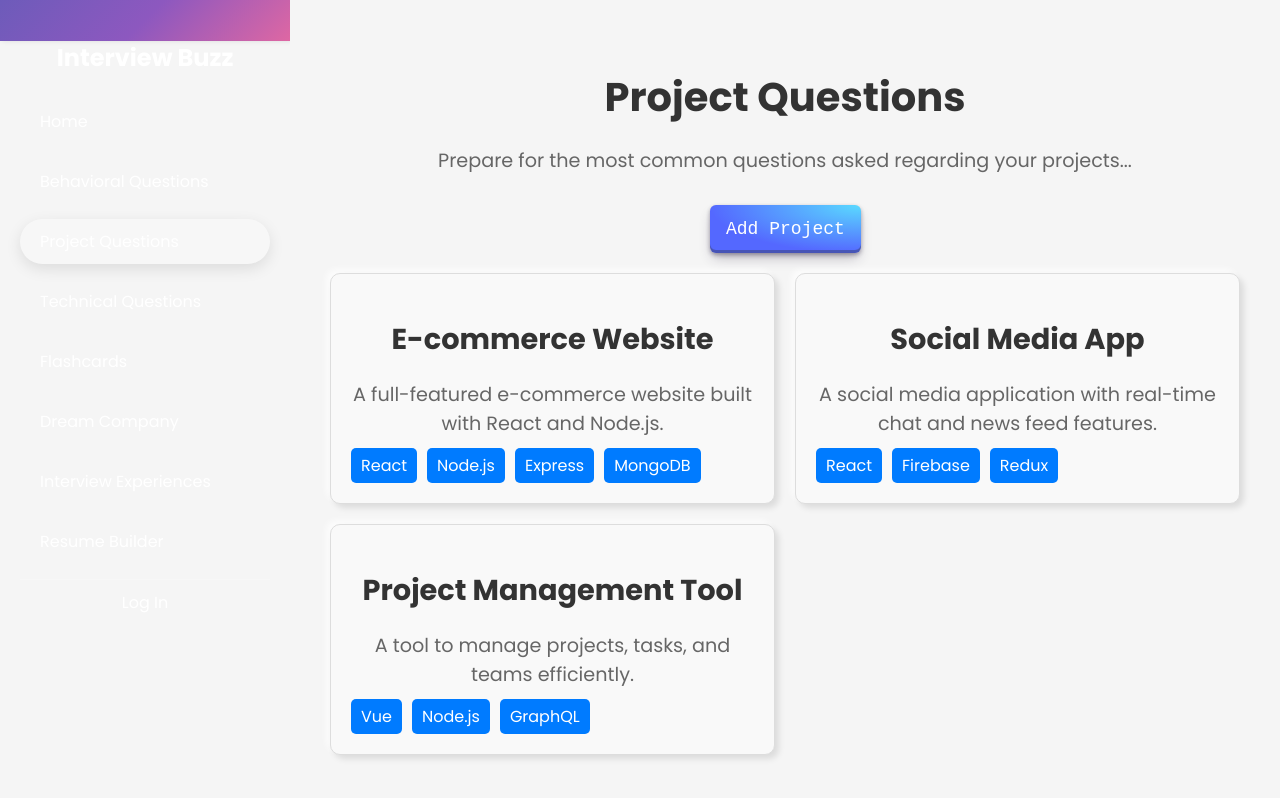
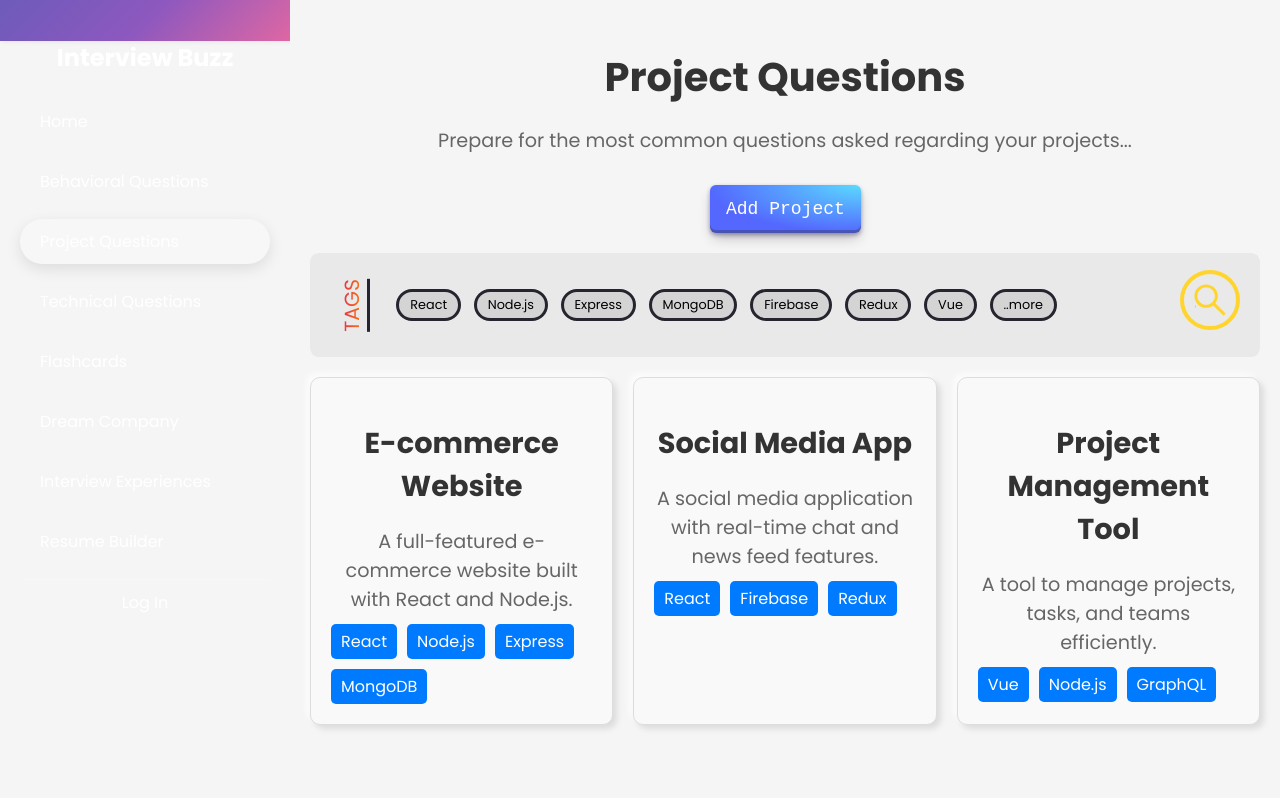
Before and after one commit to BhaskarAcharjee/InterviewBuzz, a React (Create React App) app in the folder frontend/: page /projects in a window 1280 px wide. Built offline with nearby package versions, Linux system fonts and the light colour scheme; no server answers.

Commit message:
Tag Searchbar added

```diff
--- a/frontend/src/App.css
+++ b/frontend/src/App.css
@@ -16,7 +16,7 @@ html {
 
 .main-content {
   flex-grow: 1;
-  padding: 20px;
+  /* padding: 20px; */
   background-color: #f5f5f5;
   overflow-y: auto;
 }
@@ -97,11 +97,6 @@ html {
   transform: translateY(2px);
 }
 
-/* extra */
-.gradient-button{
-  margin-bottom: 20px;
-}
-
 /* <!-- HTML !-->
 <button class="design-button" role="button">Button 19</button> */
 
--- /dev/null
+++ b/frontend/src/components/TagSearchBar/TagSearchBar.css
@@ -0,0 +1,182 @@
+.container {
+  /* margin: 2em 6em; */
+  margin-bottom: 20px;
+  /* padding: 3em; */
+  padding-left: 1em;
+  display: flex;
+  /* width: 100%; */
+  justify-content: space-between;
+  align-items: center;
+  font-size: 1.6rem;
+  /* color: #a1a1af; */
+  /* border: 1px solid #28242f; */
+  border-radius: 0.35em;
+  background-color: #e9e9e9;
+  /* background-image: url("https://css-tricks.com/wp-content/themes/CSS-Tricks-17/images/featured-comment.svg"); */
+  background-repeat: no-repeat;
+  background-size: contain;
+  background-position: 70% 50%;
+  /* box-shadow: 0 10px 60px #070509; */
+}
+
+.tags {
+  margin: 0;
+  display: flex;
+  justify-content: center;
+  align-items: center;
+}
+
+.tags-text {
+  display: flex;
+  align-items: center;
+}
+
+.tags span {
+  margin-right: 1em;
+  /* padding: 1em; */
+  text-transform: uppercase;
+  transform: rotate(180deg);
+  writing-mode: vertical-rl;
+  border-left: 3px solid #28242f;
+  background: linear-gradient(to right, #ff8a00, #da1b60);
+  -webkit-background-clip: text;
+  -webkit-text-fill-color: transparent;
+  font-size: 0.8em;
+}
+
+.tags a:last-child {
+  margin-left: 0.5em;
+}
+
+.tags a.tag {
+  display: block;
+  padding: 0.3em 0.85em;
+  margin: 0.5em;
+  /* text-transform: uppercase; */
+  border: 3px solid #28242f;
+  border-radius: 2em;
+  transition: transform 0.2s;
+  transition-timing-function: cubic-bezier(0.45, -0.85, 0.55, -0.45);
+  color: black;
+  text-decoration: none;
+  font-size: 0.5em;
+  background-color: #d4d4d4;
+}
+
+.tags a.tag:hover {
+  transform: scale(1.2);
+  background: linear-gradient(to right, #ff8a00, #da1b60);
+  -webkit-background-clip: text;
+  -webkit-text-fill-color: transparent;
+}
+
+.label {
+  position: relative;
+  white-space: nowrap;
+  display: flex;
+  width: 48px;
+  height: 48px;
+  align-items: center;
+  justify-content: flex-end;
+  border: 3px solid transparent;
+  border-radius: 2em;
+  background-color: #17141d;
+  background-image: radial-gradient(circle at 50%, #ff8a00, #da1b60);
+  transition: all 250ms ease-in-out;
+}
+
+.label::before {
+  position: absolute;
+  right: 0;
+  bottom: -20px;
+  z-index: 0;
+  transform: rotate(-35deg);
+  width: 4px;
+  height: 25px;
+  content: "";
+  border-radius: 2px;
+  background-image: linear-gradient(to top, #ff8a00, #da1b60);
+  transition: all 250ms ease-in-out;
+}
+
+.tag_search {
+  position: relative;
+  z-index: 1;
+  display: block;
+  padding-left: 1.75em;
+  width: 42px;
+  height: 42px;
+  font-size: 1.6rem;
+  border: 0;
+  border-radius: inherit;
+  background-color: #17141d;
+  color: white;
+  transition: width 250ms ease-in-out;
+}
+
+.label:hover {
+  width: 20%;
+}
+
+.label:hover::before {
+  height: 30px;
+  transform: rotate(-90deg) translate(28px, 15px);
+}
+
+.tag_search:focus {
+  outline: none;
+}
+
+@media (max-width: 991px) {
+  .container {
+    background-image: none;
+  }
+
+  .label {
+    pointer-events: none;
+    visibility: hidden;
+    opacity: 0;
+  }
+}
+
+/* Search bar */
+.box {
+  position: relative;
+  margin-right:20px;
+}
+
+.input {
+  padding: 10px 40px 10px 10px; /* Adjust padding to accommodate the icon */
+  width: 60px;
+  height: 60px;
+  background: none;
+  border: 4px solid #ffd52d;
+  border-radius: 50px;
+  box-sizing: border-box;
+  font-family: Comic Sans MS;
+  font-size: 26px;
+  color: #ffd52d;
+  outline: none;
+  transition: 0.5s;
+}
+
+.input:focus {
+  width: 350px;
+  background: #3b3640;
+  border-radius: 10px;
+}
+
+.search-icon {
+  position: absolute;
+  top: 45%;
+  right: -10px;
+  transform: translate(-50%, -50%);
+  font-size: 40px;
+  color: #ffd52d;
+  transition: 0.2s;
+}
+
+.box:hover .search-icon {
+  opacity: 0;
+  z-index: -1;
+}
--- /dev/null
+++ b/frontend/src/components/TagSearchBar/TagSearchBar.jsx
@@ -0,0 +1,44 @@
+import React from "react";
+import { AiOutlineSearch } from "react-icons/ai";
+import "./TagSearchBar.css";
+
+const TagSearchBar = ({ tags, onTagSelect, hasMoreTags }) => {
+  return (
+    <div className="container">
+      <div className="tags">
+        <p className="tags-text">
+          <span>Tags</span>
+          {tags.map((tag, index) => (
+            <a
+              href="#"
+              key={index}
+              className="tag"
+              onClick={() => onTagSelect(tag)}
+            >
+              {tag}
+            </a>
+          ))}
+          {hasMoreTags && (
+            <a href="#" className="tag" onClick={() => onTagSelect("All")}>
+              ..more
+            </a>
+          )}
+        </p>
+      </div>
+      <div className="box">
+        <form name="search">
+          <input
+            type="text"
+            className="input"
+            name="txt"
+            placeholder="Search..."
+            autoComplete="off"
+          />
+          <AiOutlineSearch className="search-icon" />
+        </form>
+      </div>
+    </div>
+  );
+};
+
+export default TagSearchBar;
--- a/frontend/src/pages/BehavioralQuestions/BehavioralQuestions.css
+++ b/frontend/src/pages/BehavioralQuestions/BehavioralQuestions.css
@@ -21,6 +21,10 @@
   display: flex;
   justify-content: space-between;
   align-items: center;
+  margin-bottom: 20px;
+}
+
+.add-button-container{
   margin-bottom: 20px;
 }
 
--- a/frontend/src/pages/DreamCompany/DreamCompanyList.jsx
+++ b/frontend/src/pages/DreamCompany/DreamCompanyList.jsx
@@ -52,10 +52,12 @@ const DreamCompanyList = () => {
       <div className="behavioral-questions-container">
         <h1>Dream Companies</h1>
         <p>The goal of your interview preparation...</p>
+        <div className="add-button-container">
+          <button className="gradient-button" onClick={handleCreateNewClick}>
+            Add Company
+          </button>
+        </div>
 
-        <button className="gradient-button" onClick={handleCreateNewClick}>
-          Add Company
-        </button>
         {!isLoading ? (
           <div className="dream-company-list question-list grid">
             {renderDreamCompanies.length === 0 ? (
--- a/frontend/src/pages/Flashcards/Flashcards.jsx
+++ b/frontend/src/pages/Flashcards/Flashcards.jsx
@@ -65,7 +65,10 @@ const Flashcards = () => {
       <p className="flashcards-description">
         To help prepare for conceptual questions...
       </p>
-      <button className="gradient-button">Add Flashcard</button>
+      <div className="add-button-container">
+        <button className="gradient-button">Add Flashcard</button>
+      </div>
+
       <TabSwitch
         options={options}
         activeOption={activeTab}
--- a/frontend/src/pages/InterviewExperiences/InterviewExperiences.jsx
+++ b/frontend/src/pages/InterviewExperiences/InterviewExperiences.jsx
@@ -9,7 +9,10 @@ const InterviewExperiences = () => {
       <p className="interview-experiences-description">
         Learn from your previous interview experience...
       </p>
-      <button className="gradient-button">Add Experience</button>
+      <div className="add-button-container">
+        <button className="gradient-button">Add Experience</button>
+      </div>
+
       <div className="experiences-list">
         {experiences.map((exp, index) => (
           <div className="experience" key={index}>
--- a/frontend/src/pages/ProjectQuestions/ProjectQuestions.jsx
+++ b/frontend/src/pages/ProjectQuestions/ProjectQuestions.jsx
@@ -1,6 +1,7 @@
 import React, { useState } from "react";
 import "./ProjectQuestions.css";
 import AddProjectModal from "../../components/Modal/AddProjectModal";
+import TagSearchBar from "../../components/TagSearchBar/TagSearchBar";
 
 const ProjectQuestions = () => {
   const [projects, setProjects] = useState([
@@ -29,11 +30,39 @@ const ProjectQuestions = () => {
       techStacks: ["Vue", "Node.js", "GraphQL"],
     },
   ]);
+
   const [isModalOpen, setIsModalOpen] = useState(false);
+  const [filteredProjects, setFilteredProjects] = useState(projects);
 
   const handleAddProject = (newProject) => {
     setProjects([...projects, newProject]);
+    setFilteredProjects([...projects, newProject]);
   };
+
+  const handleTagSelect = (selectedTag) => {
+    if (selectedTag === "All") {
+      setFilteredProjects(projects);
+    } else {
+      const filtered = projects.filter((project) =>
+        project.techStacks.includes(selectedTag)
+      );
+      setFilteredProjects(filtered);
+    }
+  };
+
+  const tagFrequency = {};
+  projects.forEach((project) => {
+    project.techStacks.forEach((stack) => {
+      tagFrequency[stack] = (tagFrequency[stack] || 0) + 1;
+    });
+  });
+
+  const sortedTags = Object.entries(tagFrequency)
+    .sort(([, a], [, b]) => b - a)
+    .map(([tag]) => tag);
+
+  const topTags = sortedTags.slice(0, 7);
+  const hasMoreTags = sortedTags.length > 7;
 
   return (
     <div className="project-questions-container">
@@ -41,12 +70,21 @@ const ProjectQuestions = () => {
       <p className="project-questions-description">
         Prepare for the most common questions asked regarding your projects...
       </p>
-      <button className="gradient-button" onClick={() => setIsModalOpen(true)}>
-        Add Project
-      </button>
-
+      <div className="add-button-container">
+        <button
+          className="gradient-button"
+          onClick={() => setIsModalOpen(true)}
+        >
+          Add Project
+        </button>
+      </div>
+      <TagSearchBar
+        tags={topTags}
+        onTagSelect={handleTagSelect}
+        hasMoreTags={hasMoreTags}
+      />
       <div className="projects-list">
-        {projects.map((project, index) => (
+        {filteredProjects.map((project, index) => (
           <div className="project-card" key={index}>
             <h2 className="project-name">{project.projectName}</h2>
             <p className="project-description">{project.shortDescription}</p>
--- a/frontend/src/pages/TechnicalQuestions/TechnicalQuestions.jsx
+++ b/frontend/src/pages/TechnicalQuestions/TechnicalQuestions.jsx
@@ -33,7 +33,10 @@ const TechnicalQuestions = () => {
       <p className="technical-questions-description">
         Keep a record of technical questions you prepared to revise later...
       </p>
-      <button className="gradient-button">Add Question</button>
+      <div className="add-button-container">
+        <button className="gradient-button">Add Question</button>
+      </div>
+
       <TabSwitch
         options={options}
         activeOption={activeTab}
```
Also changed, not shown: frontend/src/pages/BehavioralQuestions/BehavioralQuestionList.jsx (+15 -17 lines).
